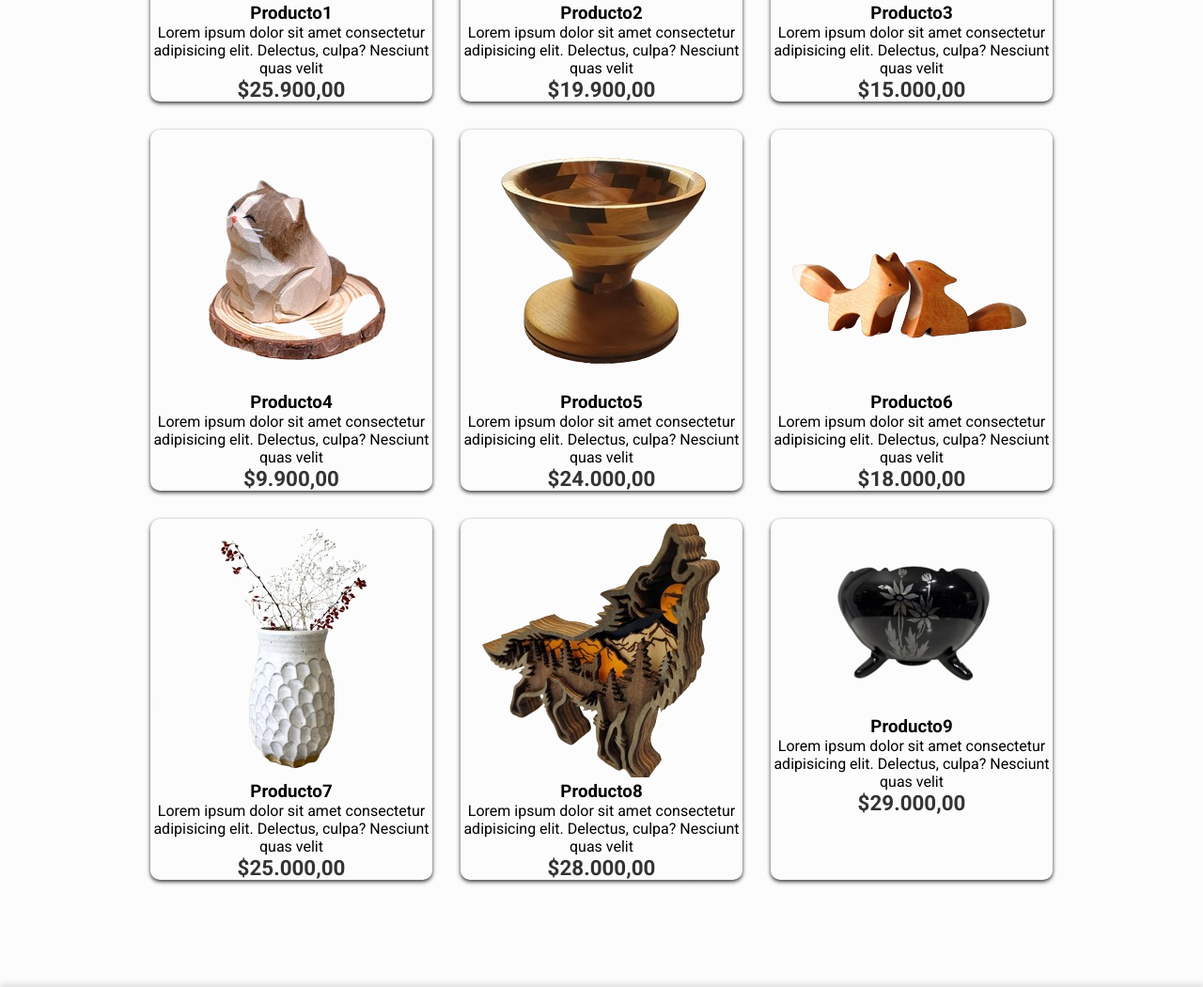
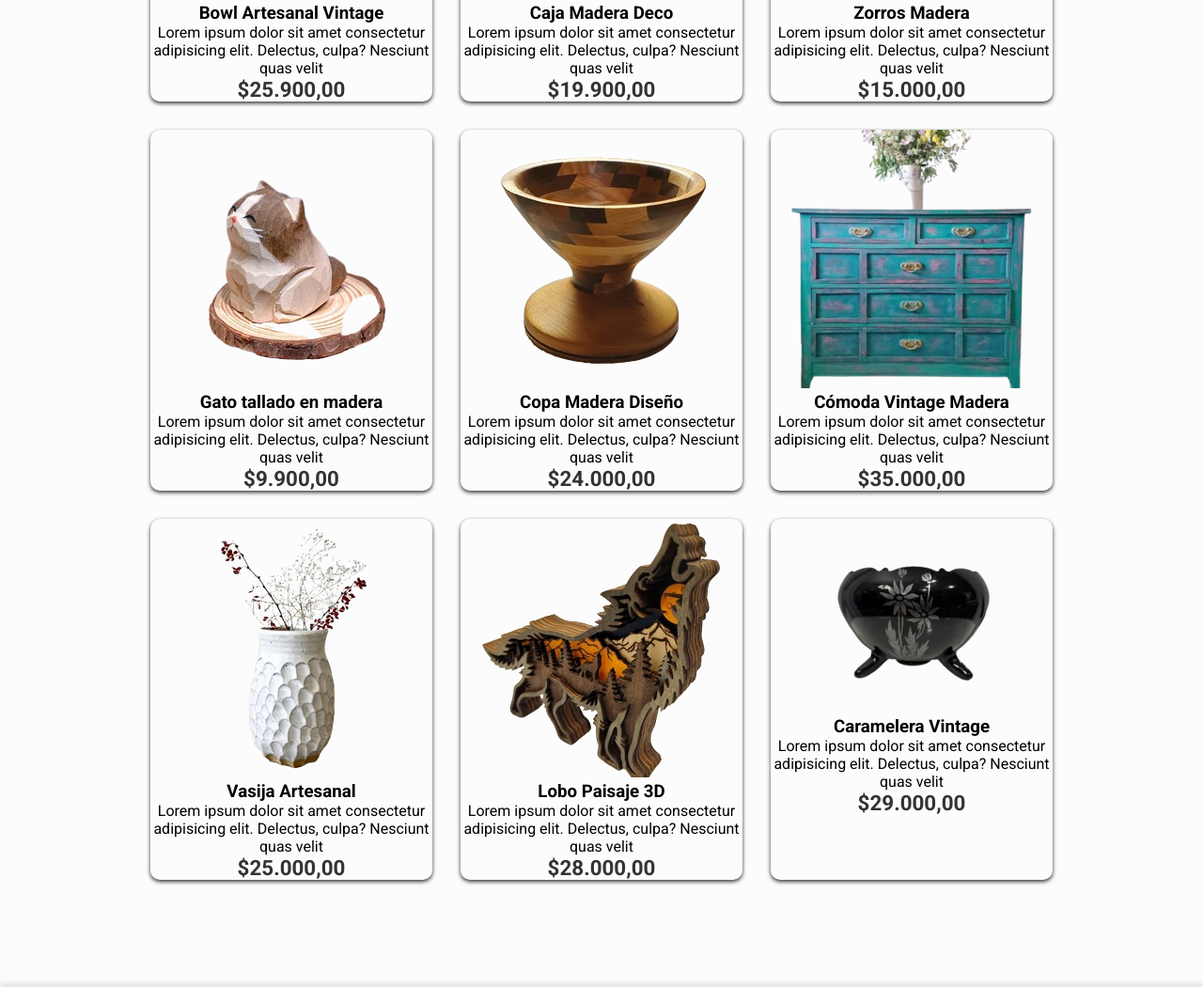
Before and after one commit to AndresQ-Dev/BazarVintage, a plain HTML site: page pages/Sales.html in a window 1280 px wide. Shown: the part 872-1922 px from the top of the page at 94% size. Drawn offline with Linux system fonts and the light colour scheme.

Commit message:
complete page name Sale...

```diff
--- a/pages/Sales.html
+++ b/pages/Sales.html
@@ -43,55 +43,55 @@
             <div class="cards">
                 <div class="card">
                     <img src="../images/bowl_handmade.png" alt="">
-                    <h3>Producto1</h3>
+                    <h3>Bowl Artesanal Vintage</h3>
                     <p>Lorem ipsum dolor sit amet consectetur adipisicing elit. Delectus, culpa? Nesciunt quas velit</p>
                     <p class="price">$25.900,00</p>
                 </div>
                 <div class="card">
                     <img src="../images/box_wood.png" alt="">
-                    <h3>Producto2</h3>
+                    <h3>Caja Madera Deco</h3>
                     <p>Lorem ipsum dolor sit amet consectetur adipisicing elit. Delectus, culpa? Nesciunt quas velit</p>
                     <p class="price">$19.900,00</p>
                 </div>
                 <div class="card">
                     <img src="../images/fox_wood.png" alt="">
-                    <h3>Producto3</h3>
+                    <h3>Zorros Madera</h3>
                     <p>Lorem ipsum dolor sit amet consectetur adipisicing elit. Delectus, culpa? Nesciunt quas velit</p>
                     <p class="price">$15.000,00</p>
                 </div>
                 <div class="card">
                     <img src="../images/cat_wood.png" alt="">
-                    <h3>Producto4</h3>
+                    <h3>Gato tallado en madera</h3>
                     <p>Lorem ipsum dolor sit amet consectetur adipisicing elit. Delectus, culpa? Nesciunt quas velit</p>
                     <p class="price">$9.900,00</p>
                 </div>
                 <div class="card">
                     <img src="../images/cup_wood.png" alt="">
-                    <h3>Producto5</h3>
+                    <h3>Copa Madera Diseño</h3>
                     <p>Lorem ipsum dolor sit amet consectetur adipisicing elit. Delectus, culpa? Nesciunt quas velit</p>
                     <p class="price">$24.000,00</p>
                 </div>
                 <div class="card">
-                    <img src="../images/fox_wood.png" alt="">
-                    <h3>Producto6</h3>
+                    <img src="../images/comoda_vintage.png" alt="">
+                    <h3>Cómoda Vintage Madera</h3>
                     <p>Lorem ipsum dolor sit amet consectetur adipisicing elit. Delectus, culpa? Nesciunt quas velit</p>
-                    <p class="price">$18.000,00</p>
+                    <p class="price">$35.000,00</p>
                 </div>
                 <div class="card">
                     <img src="../images/vase_handmade.png" alt="">
-                    <h3>Producto7</h3>
+                    <h3>Vasija Artesanal</h3>
                     <p>Lorem ipsum dolor sit amet consectetur adipisicing elit. Delectus, culpa? Nesciunt quas velit</p>
                     <p class="price">$25.000,00</p>
                 </div>
                 <div class="card">
                     <img src="../images/wolf_wood.png" alt="">
-                    <h3>Producto8</h3>
+                    <h3>Lobo Paisaje 3D</h3>
                     <p>Lorem ipsum dolor sit amet consectetur adipisicing elit. Delectus, culpa? Nesciunt quas velit</p>
                     <p class="price">$28.000,00</p>
                 </div>
                 <div class="card">
                     <img src="../images/candy_cup.png" alt="">
-                    <h3>Producto9</h3>
+                    <h3>Caramelera Vintage</h3>
                     <p>Lorem ipsum dolor sit amet consectetur adipisicing elit. Delectus, culpa? Nesciunt quas velit</p>
                     <p class="price">$29.000,00</p>
                 </div>
```
Also changed, not shown: images/comoda_vintage.png (added).
